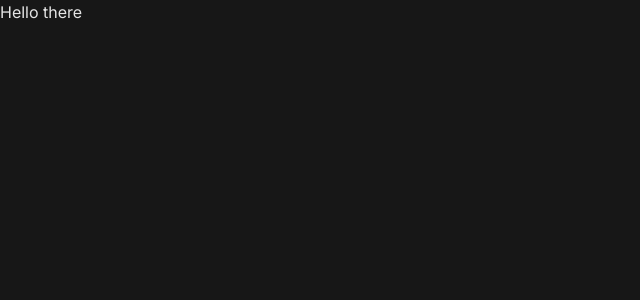
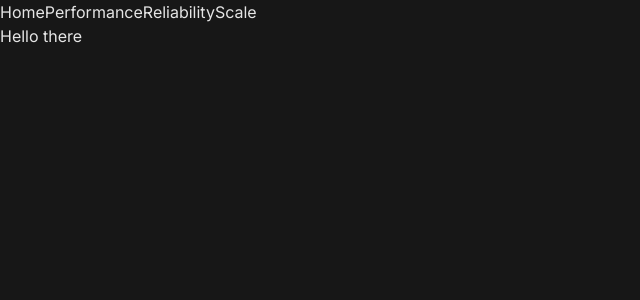
Before and after one commit to SmackSmash/grider-nextjs, a Next.js app: page / in a window 1280 px wide. Shown: the top 300 px of the page, without its empty margins (0-640 px from the left). Built offline with nearby package versions, Linux system fonts and the light colour scheme.

Commit message:
Added nav links

```diff
--- a/src/app/layout.tsx
+++ b/src/app/layout.tsx
@@ -1,6 +1,7 @@
 import type { Metadata } from 'next';
 import { Inter } from 'next/font/google';
 import './globals.css';
+import Link from 'next/link';
 
 const inter = Inter({ subsets: ['latin'] });
 
@@ -16,7 +17,13 @@
 }>) {
   return (
     <html lang='en'>
-      <body className={inter.className}>{children}</body>
+      <body className={inter.className}>
+        <Link href='/'>Home</Link>
+        <Link href='/performance'>Performance</Link>
+        <Link href='/reliability'>Reliability</Link>
+        <Link href='/scale'>Scale</Link>
+        {children}
+      </body>
     </html>
   );
 }
```
Also changed, not shown: src/app/performance/page.tsx (renamed from src/app/perfomance/page.tsx).
